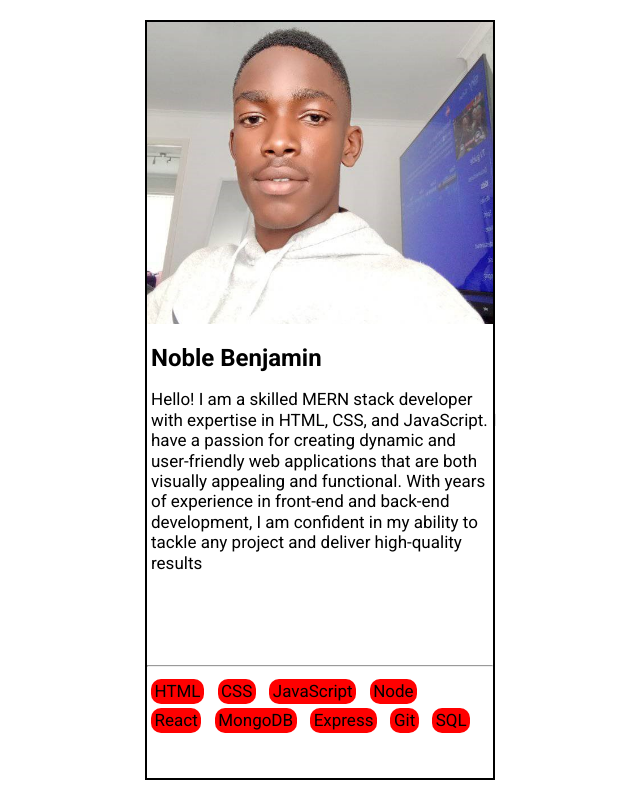
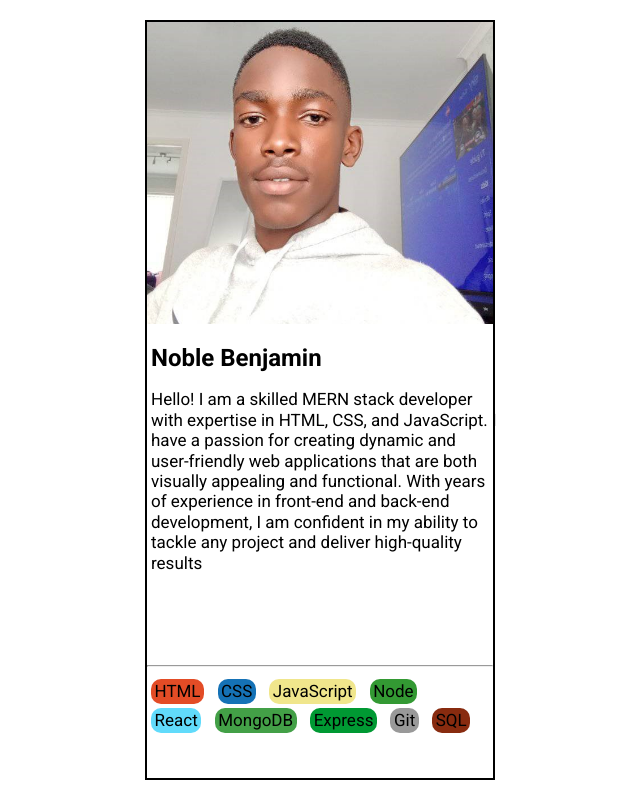
Before and after one commit to NOBLE2008/Profile-Card-V1, a React (Vite) app: page / in a window 1280 px wide. Shown: the whole page, without its empty margins (320-960 px from the left). Built offline with nearby package versions, Linux system fonts and the light colour scheme.

Commit message:
Styled the skills

```diff
--- a/src/App.css
+++ b/src/App.css
@@ -85,3 +85,39 @@ p{
   padding-right: 1.5px;
   padding-left: 1.5px;
 }
+
+.html{
+  background-color: #E34C26;
+}
+
+.css{
+  background-color: #1572B6;
+}
+
+.react{
+  background-color: #61DBFB;
+}
+
+.javascript{
+  background-color: #F0E68C;
+}
+
+.mongo{
+  background-color: #43A047;
+}
+
+.node{
+  background-color: #339933;
+}
+
+.express{
+  background-color: #009933;
+}
+
+.git{
+  background-color: #999999;
+}
+
+.sql{
+  background-color: #882B0F;
+}
```
